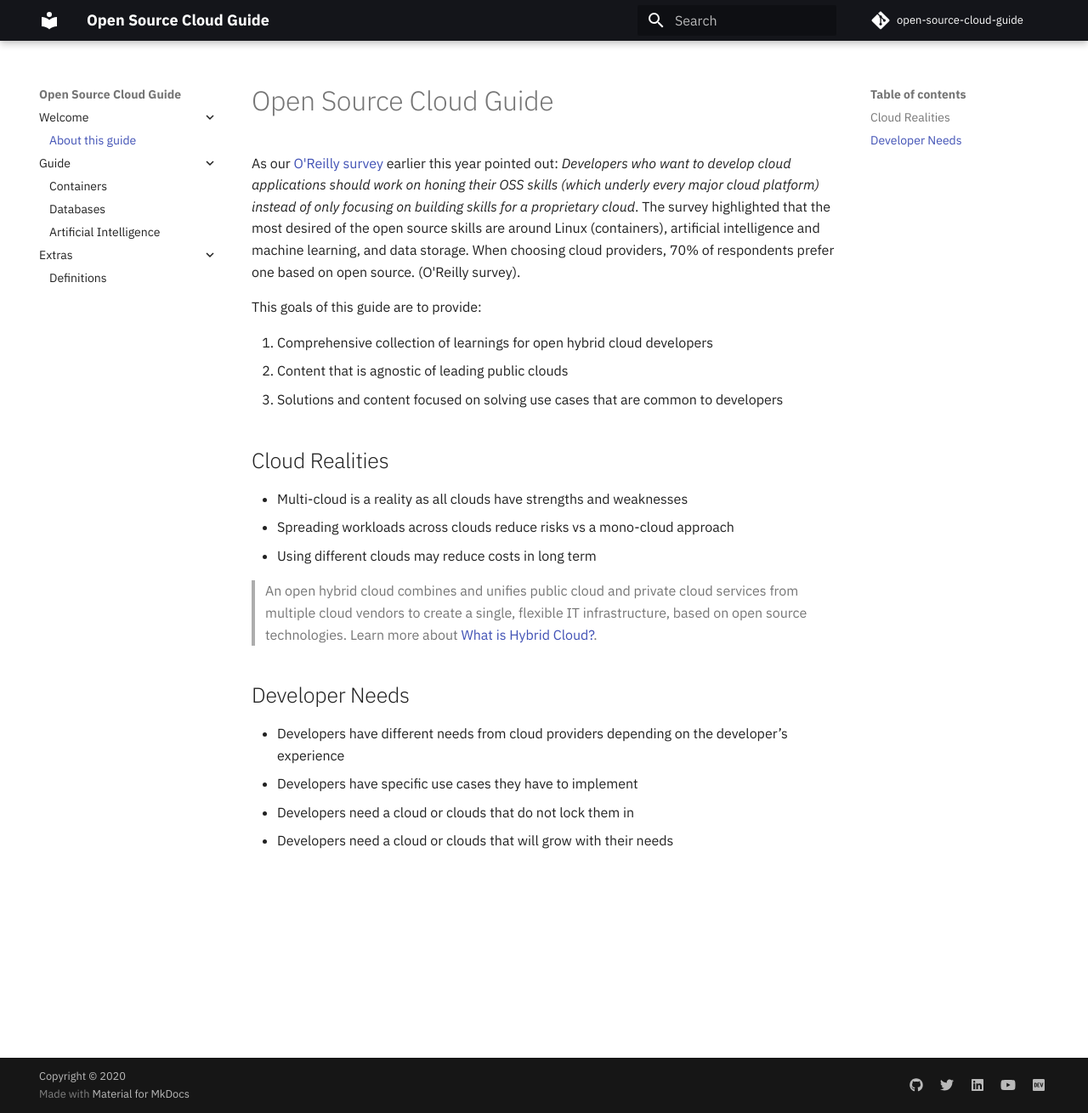
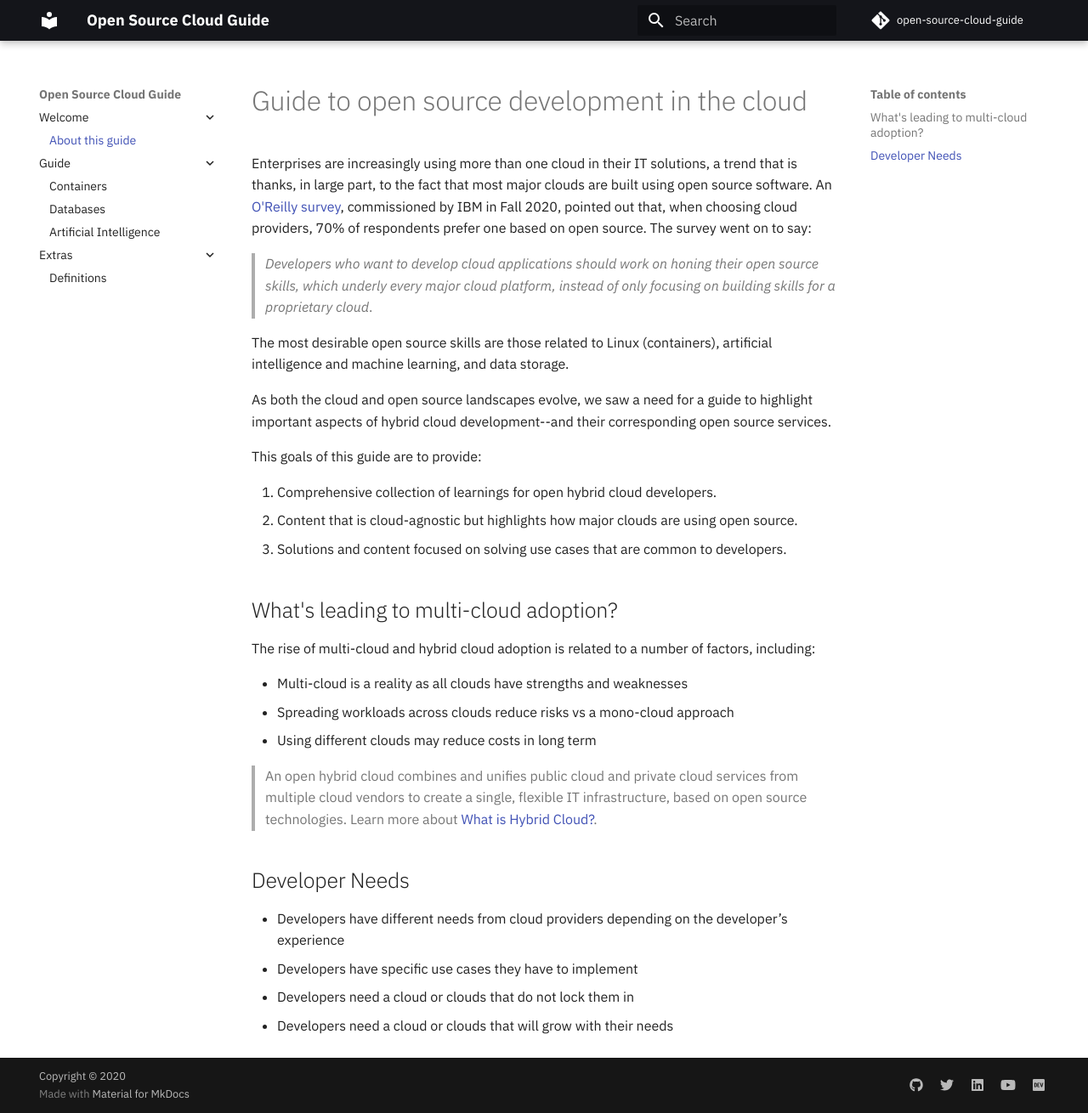
Before and after one commit to stevemar/open-source-cloud-guide, an MkDocs documentation site: the page built from docs/README.md, in a window 1280 px wide and 1310 px high. Shown: the whole window at 85% size. Built offline with MkDocs 1.6.1 and Material for MkDocs 9.7.7, drawn with Linux system fonts in a browser that asks for light colours; comment, search, counter and statistics services are not loaded.

Commit message:
Update README.md

```diff
--- a/docs/README.md
+++ b/docs/README.md
@@ -1,14 +1,22 @@
-# Open Source Cloud Guide
+# Guide to open source development in the cloud
 
-As our [O'Reilly survey](https://developer.ibm.com/blogs/oreilly-open-source-skill-survey-blog/) earlier this year pointed out: _Developers who want to develop cloud applications should work on honing their OSS skills (which underly every major cloud platform) instead of only focusing on building skills for a proprietary cloud_. The survey highlighted that the most desired of the open source skills are around Linux (containers), artificial intelligence and machine learning, and data storage. When choosing cloud providers, 70% of respondents prefer one based on open source. (O'Reilly survey).
+Enterprises are increasingly using more than one cloud in their IT solutions, a trend that is thanks, in large part, to the fact that most major clouds are built using open source software. An [O'Reilly survey](https://developer.ibm.com/blogs/oreilly-open-source-skill-survey-blog/), commissioned by IBM in Fall 2020, pointed out that, when choosing cloud providers, 70% of respondents prefer one based on open source. The survey went on to say:
+
+ > _Developers who want to develop cloud applications should work on honing their open source skills, which underly every major cloud platform, instead of only focusing on building skills for a proprietary cloud_.
+
+The most desirable open source skills are those related to Linux (containers), artificial intelligence and machine learning, and data storage.
+
+As both the cloud and open source landscapes evolve, we saw a need for a guide to highlight important aspects of hybrid cloud development--and their corresponding open source services.
 
 This goals of this guide are to provide:
 
-1. Comprehensive collection of learnings for open hybrid cloud developers
-2. Content that is agnostic of leading public clouds
-3. Solutions and content focused on solving use cases that are common to developers
+1. Comprehensive collection of learnings for open hybrid cloud developers.
+2. Content that is cloud-agnostic but highlights how major clouds are using open source.
+3. Solutions and content focused on solving use cases that are common to developers.
 
-## Cloud Realities
+## What's leading to multi-cloud adoption?
+
+The rise of multi-cloud and hybrid cloud adoption is related to a number of factors, including:
 
 * Multi-cloud is a reality as all clouds have strengths and weaknesses
 * Spreading workloads across clouds reduce risks vs a mono-cloud approach
```
